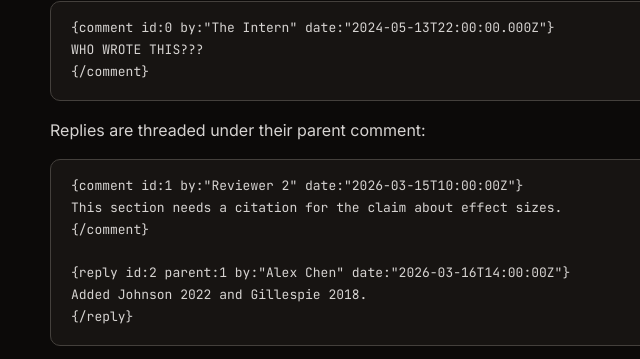
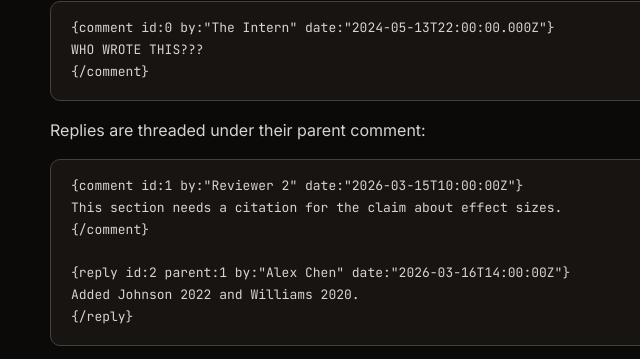
Before and after one commit to favstats/docex, a website: page docs/dex-format.html in a window 1280 px wide. Shown: the part 4346-4705 px from the top of the page, 38-678 px from the left. Drawn offline with Linux system fonts and the light colour scheme.

Commit message:
docs: replace all personal references with generic academic examples
Co-Authored-By: Claude Opus 4.6 (1M context) <noreply@anthropic.com>

```diff
--- a/docs/dex-format.html
+++ b/docs/dex-format.html
@@ -141,7 +141,7 @@ This section needs a citation for the claim about effect sizes.
 {/comment}
 
 {reply id:2 parent:1 by:"Alex Chen" date:"2026-03-16T14:00:00Z"}
-Added Johnson 2022 and Gillespie 2018.
+Added Johnson 2022 and Williams 2020.
 {/reply}</code></pre>
       <table>
         <tr><th>Attribute</th><th>Description</th></tr>
```
